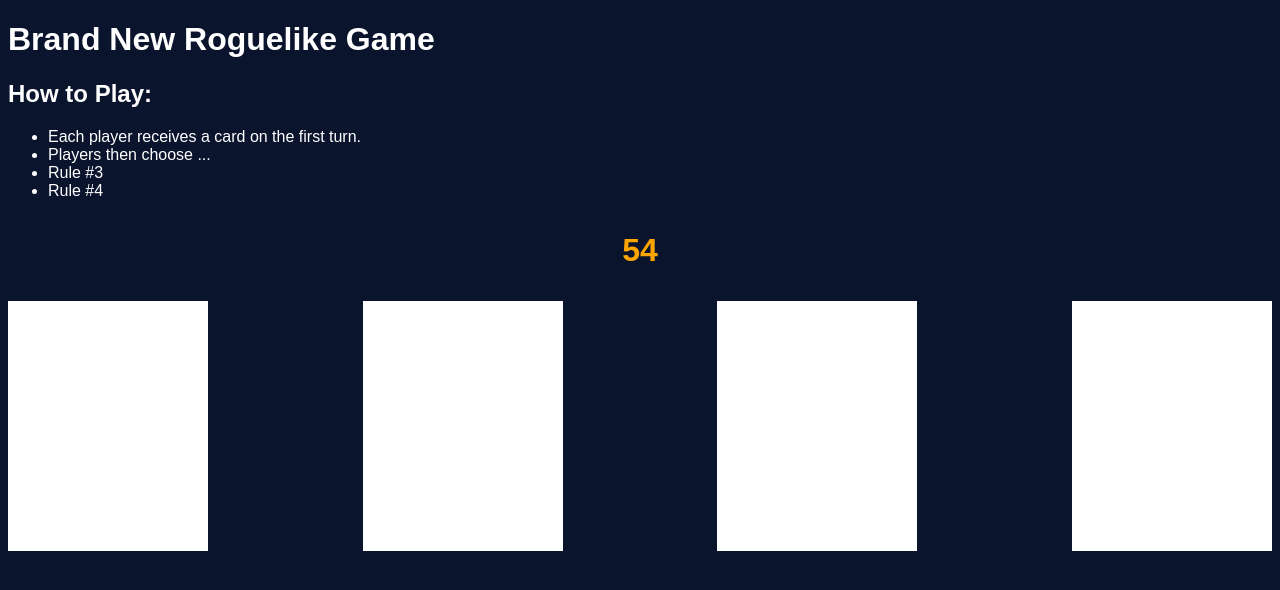
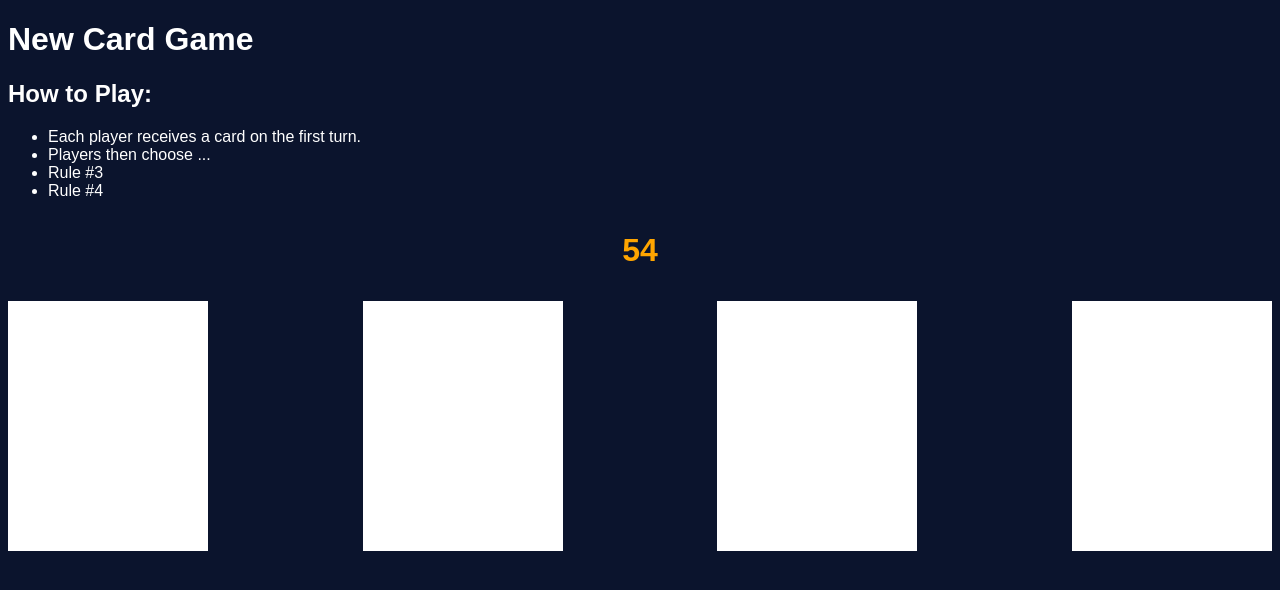
Before and after one commit to chase-newman/congenial-couscous, a plain HTML site: page index.html in a window 1280 px wide. Drawn offline with Linux system fonts and the light colour scheme.

Commit message:
update title

```diff
--- a/app.js
+++ b/app.js
@@ -201,3 +201,14 @@ const total =  prices.reduce((total, price) => {
 });
 
 console.log(`This is the total of prices: ${total}`);
+
+
+
+//using the spread operator
+
+const spreadArr = [2,23,55,13,768,9999];
+
+console.log(`This is the max number from spreadArr: ${Math.max(...spreadArr)}`);
+
+
+document.getElementById("title").innerHTML = "New Card Game"
--- a/index.html
+++ b/index.html
@@ -7,7 +7,7 @@
     </head>
     <body style="font-family: Arial, sans-serif">
         <div>
-            <h1>Brand New Roguelike Game</h1>
+            <h1 id="title">Brand New Roguelike Game</h1>
             <h2>How to Play:</h2>
             <ul>
                 <li>Each player receives a card on the first turn.</li>
```
